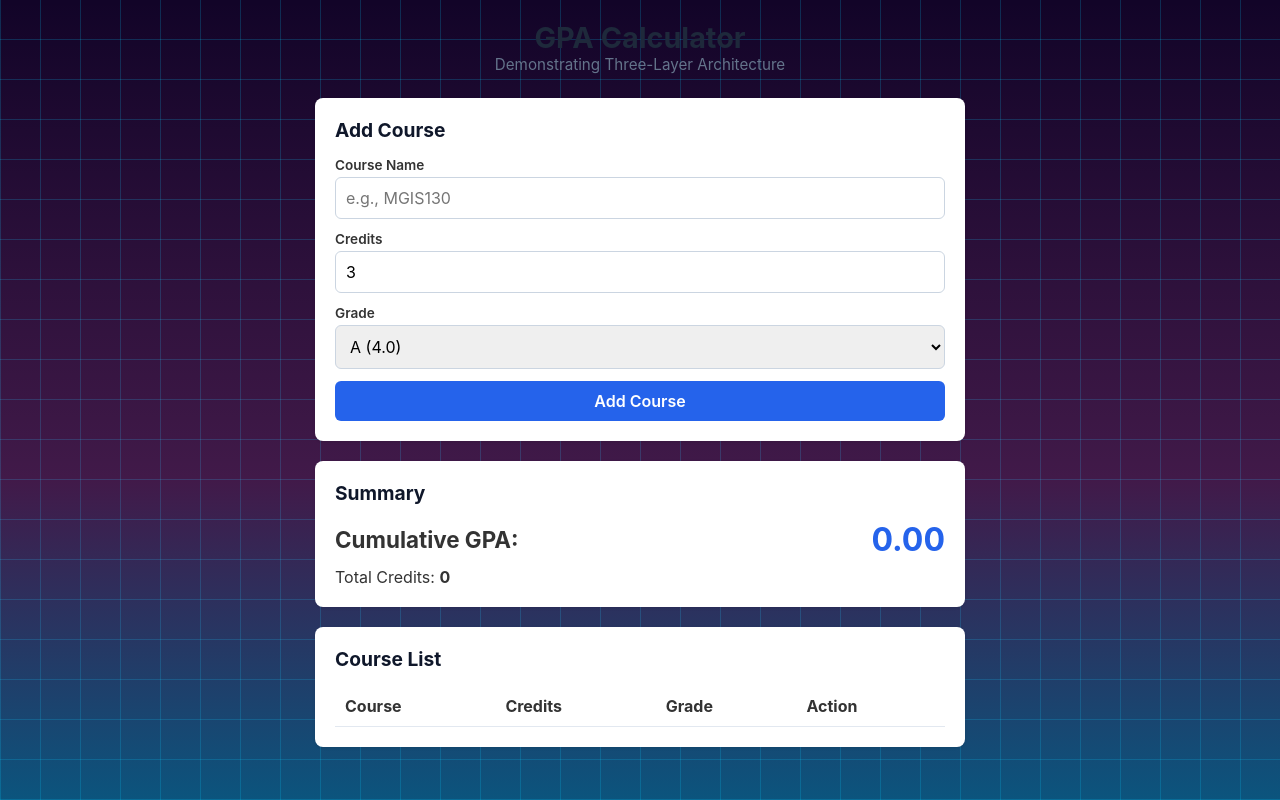
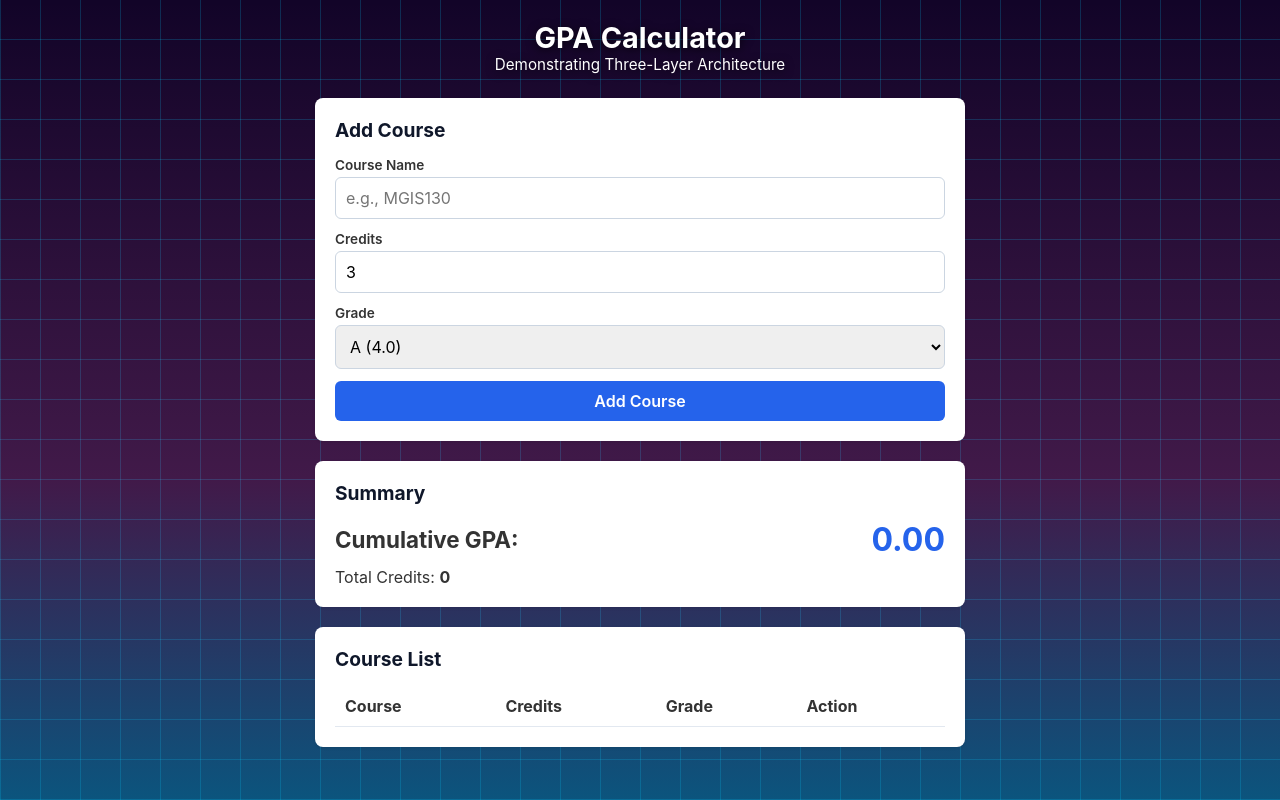
Before and after one commit to ajc9818/MGIS130_Deliverable2, a plain HTML site: page index.html in a window 1280 px wide. Drawn offline with Linux system fonts and the light colour scheme.

Commit message:
Make top header text white

```diff
--- a/styles.css
+++ b/styles.css
@@ -124,3 +124,9 @@ body {
   background-size: 100% 100%, 40px 40px, 40px 40px;
   background-attachment: fixed;
 }
+
+/* White Top Header Text */
+header h1, header p, body > h1, body > p, .header h1, .header p {
+  color: #ffffff !important;
+  text-shadow: 0 2px 10px rgba(0, 0, 0, 0.75);
+}
```
